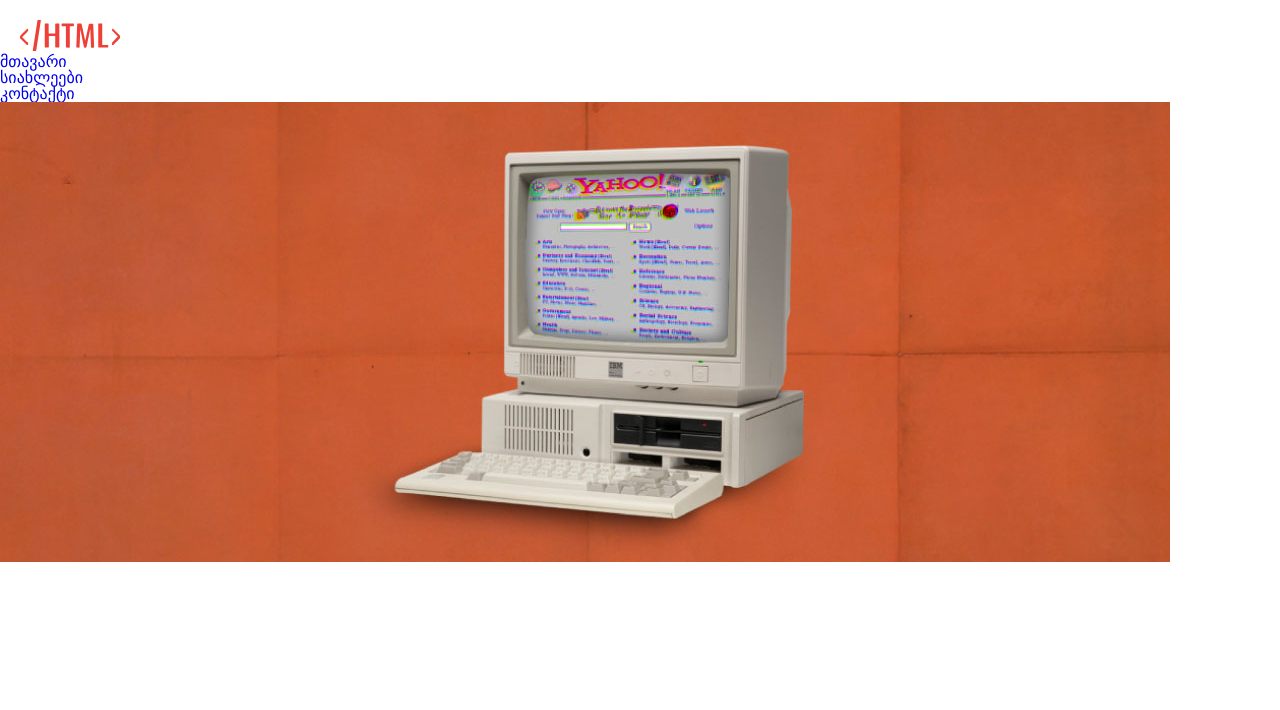
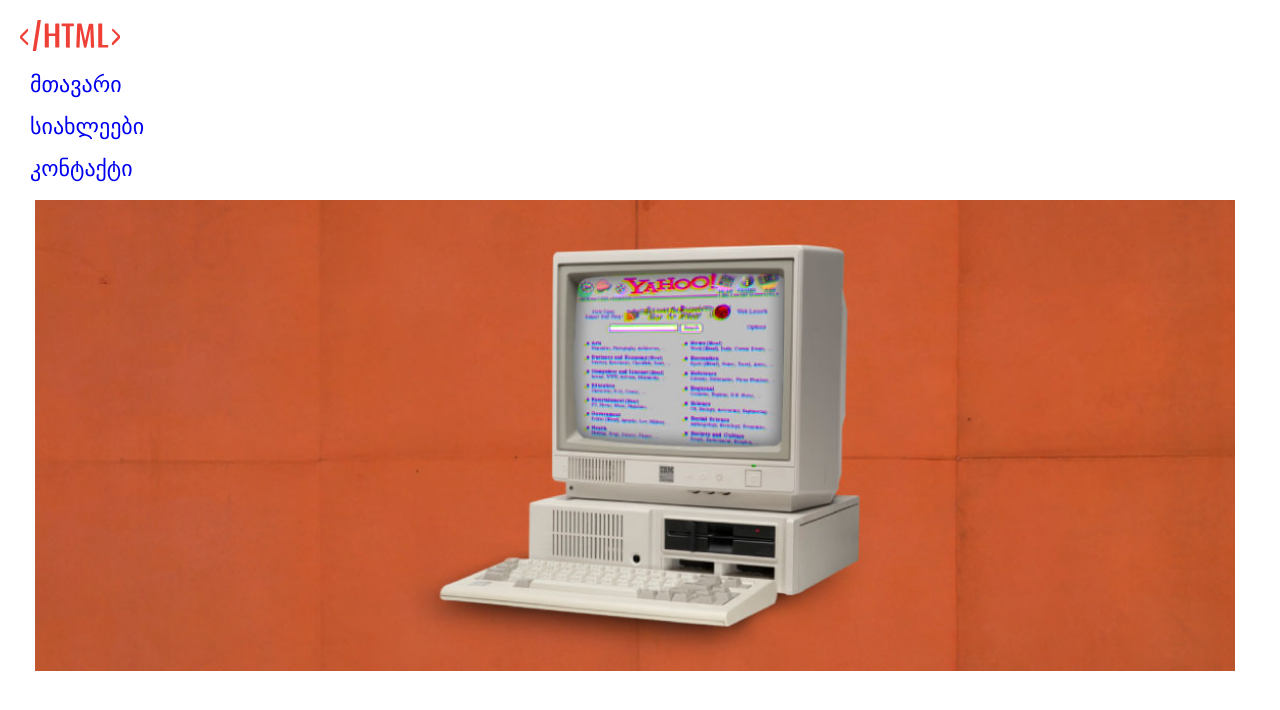
Before and after one commit to beardymann/lesson3, a plain HTML site: page index.html in a window 1280 px wide. Drawn offline with Linux system fonts and the light colour scheme.

Commit message:
edit banner and title

```diff
--- a/style.css
+++ b/style.css
@@ -3,3 +3,14 @@
 	margin-top: 20px;
 	margin-left: 20px;
 }
+.title{
+	font-size: 22px;
+	color: #3D58A6;
+	margin-top: 20px;
+	margin-left: 30px;
+}
+.banner{
+	width: 1200px;
+	margin-left: 35px;
+	margin-top: 20px;
+}
```
